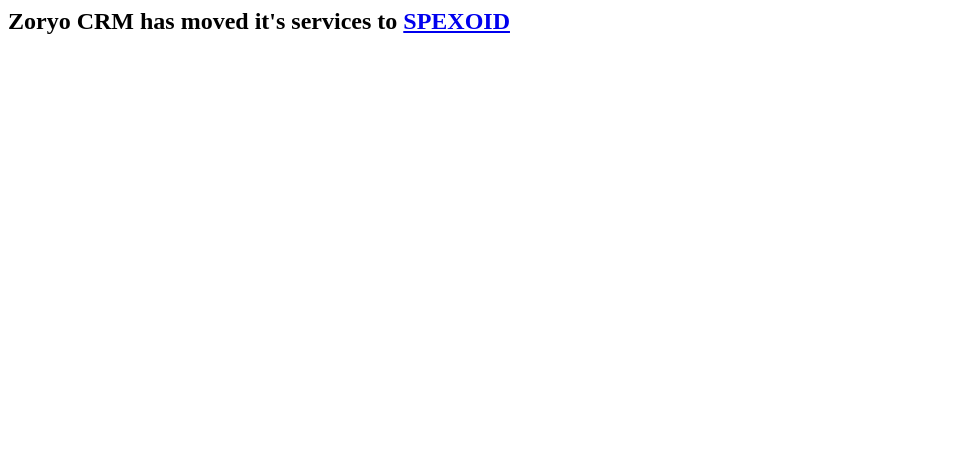
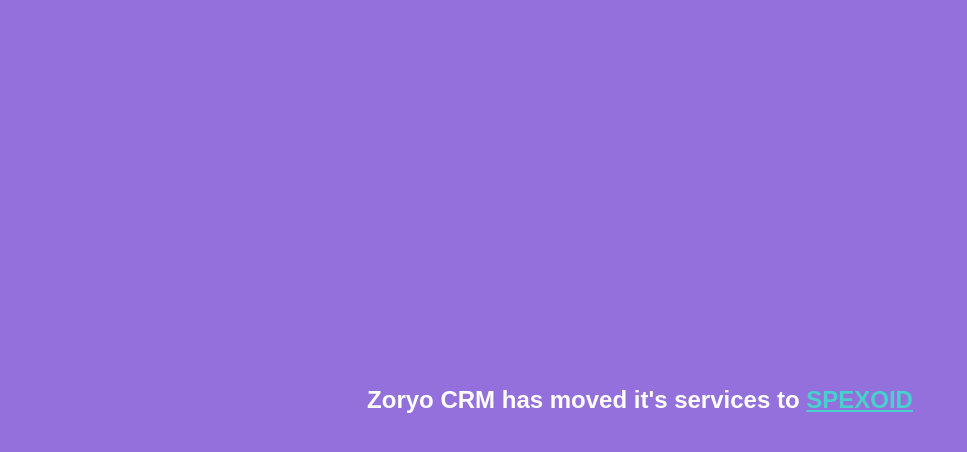
Before and after one commit to ParaSpl01t/zoryo, a plain HTML site: page index.html in a window 1280 px wide. Shown: the whole page, without its empty margins (0-967 px from the left). Drawn offline with Linux system fonts and the light colour scheme.

Commit message:
Update index.html

```diff
--- a/index.html
+++ b/index.html
@@ -1 +1,37 @@
-<h2> Zoryo CRM has moved it's services to <a href="https://spexoid.com">SPEXOID</a></h2>
+<!DOCTYPE html>
+<html lang="en">
+    <head>
+        <meta charset="UTF-8" />
+        <meta name="viewport" content="width=device-width, initial-scale=1.0" />
+        <title>Zoryo CRM</title>
+        <style>
+            *,
+            *::before,
+            *::after {
+                box-sizing: border-box;
+            }
+
+            body {
+                display: flex;
+                align-items: center;
+                justify-content: center;
+                margin: 0;
+                padding: 32px;
+                min-height: 100vh;
+                line-height: 1.5;
+                font-family: sans-serif;
+                background-color: mediumpurple;
+                color: #fff;
+            }
+            a {
+                color: mediumturquoise;
+            }
+        </style>
+    </head>
+    <body>
+        <h2>
+            Zoryo CRM has moved it's services to
+            <a href="https://spexoid.com">SPEXOID</a>
+        </h2>
+    </body>
+</html>
```
